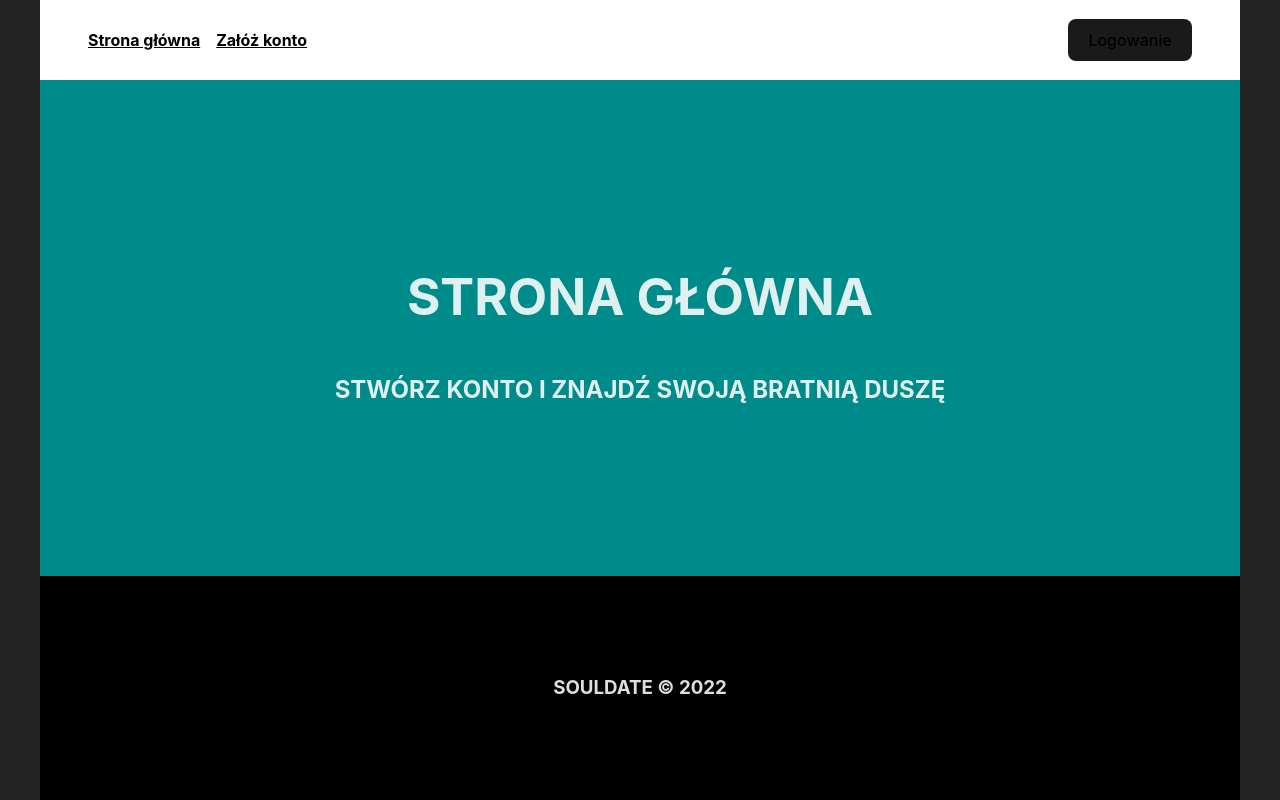
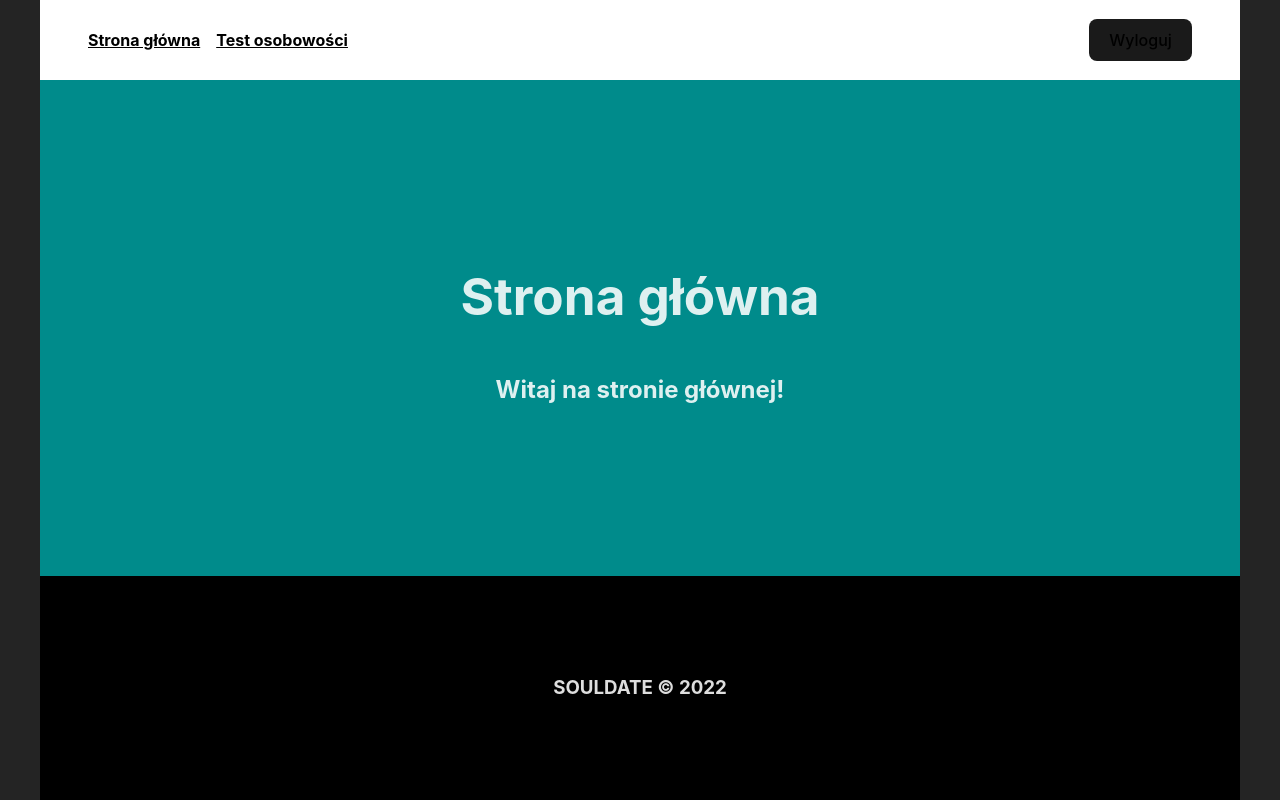
Before and after one commit to dawid-bobowski/souldate, a React (Vite) app: page / in a window 1280 px wide. Built offline with nearby package versions, Linux system fonts and the light colour scheme; sample sign-in values are in the browser's storage.

Commit message:
Setup local storage

```diff
--- a/src/App.tsx
+++ b/src/App.tsx
@@ -3,8 +3,18 @@ import * as Pages from './components/pages';
 import SharedLayout from './components/layouts/SharedLayout';
 import PrivateRoute from './helpers/PrivateRoute';
 import './App.css';
+import { useAppDispatch } from './app/hooks';
+import { useEffect } from 'react';
+import { login } from './features/user/userSlice';
 
 function App(): JSX.Element {
+  const dispatch = useAppDispatch();
+  useEffect(() => {
+    const loggedInUser = localStorage.getItem('username');
+    if (loggedInUser) {
+      dispatch(login(loggedInUser));
+    }
+  }, []);
   return (
     <BrowserRouter>
       <Routes>
--- a/src/components/common/Navbar/LogoutButton.tsx
+++ b/src/components/common/Navbar/LogoutButton.tsx
@@ -24,7 +24,6 @@ function LogoutButton(): JSX.Element {
         setErrorMsg('Unable to log out.');
       }
     } catch (error: any) {
-      console.log(error);
       setIsError(true);
       setErrorMsg(error.message);
     }
--- a/src/components/pages/Dashboard.tsx
+++ b/src/components/pages/Dashboard.tsx
@@ -10,8 +10,8 @@ function Dashboard(): JSX.Element {
       id='dashboard-container'
       className='page-container'
     >
-      <PageTitle title='EKRAN GŁÓWNY' />
-      <h2>WITAJ {user.username} NA EKRANIE GŁÓWNYM!</h2>
+      <PageTitle title='Ekran główny' />
+      <h2>Witaj {user.username} na ekranie głównym!</h2>
     </div>
   );
 }
--- a/src/components/pages/Home.tsx
+++ b/src/components/pages/Home.tsx
@@ -6,8 +6,8 @@ function Home(): JSX.Element {
       id='home-container'
       className='page-container'
     >
-      <PageTitle title='STRONA GŁÓWNA' />
-      <h2>STWÓRZ KONTO I ZNAJDŹ SWOJĄ BRATNIĄ DUSZĘ</h2>
+      <PageTitle title='Strona główna' />
+      <h2>Witaj na stronie głównej!</h2>
     </div>
   );
 }
--- a/src/components/pages/Login.tsx
+++ b/src/components/pages/Login.tsx
@@ -53,7 +53,7 @@ function Login(): JSX.Element {
       id='login-container'
       className='page-container'
     >
-      <PageTitle title='LOGOWANIE' />
+      <PageTitle title='Logowanie' />
       <form id='loginForm'>
         <TextInput
           type='text'
--- a/src/components/pages/Register.tsx
+++ b/src/components/pages/Register.tsx
@@ -50,7 +50,7 @@ function Register(): JSX.Element {
       id='registration-container'
       className='page-container'
     >
-      <PageTitle title='REJESTRACJA' />
+      <PageTitle title='Rejestracja' />
       <form id='registrationForm'>
         <TextInput
           type='text'
--- a/src/features/user/userSlice.ts
+++ b/src/features/user/userSlice.ts
@@ -8,11 +8,13 @@ const userSlice = createSlice({
   name: 'user',
   initialState,
   reducers: {
-    login(state, action: PayloadAction<string | null>) {
+    login(state, action: PayloadAction<string>) {
       state.username = action.payload;
+      localStorage.setItem('username', action.payload);
     },
     logout(state) {
       state.username = null;
+      localStorage.clear();
     },
   },
 });
```
